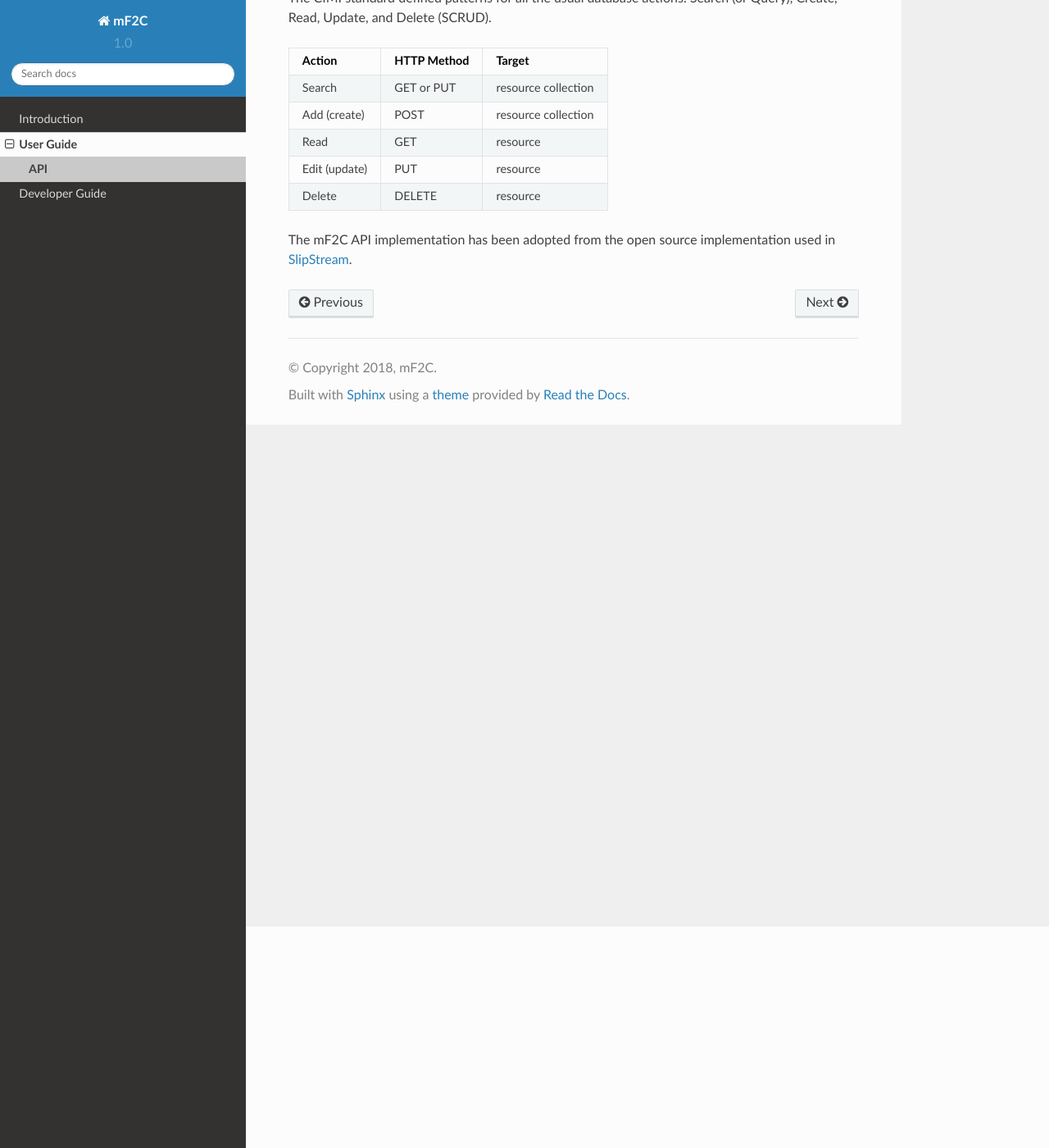
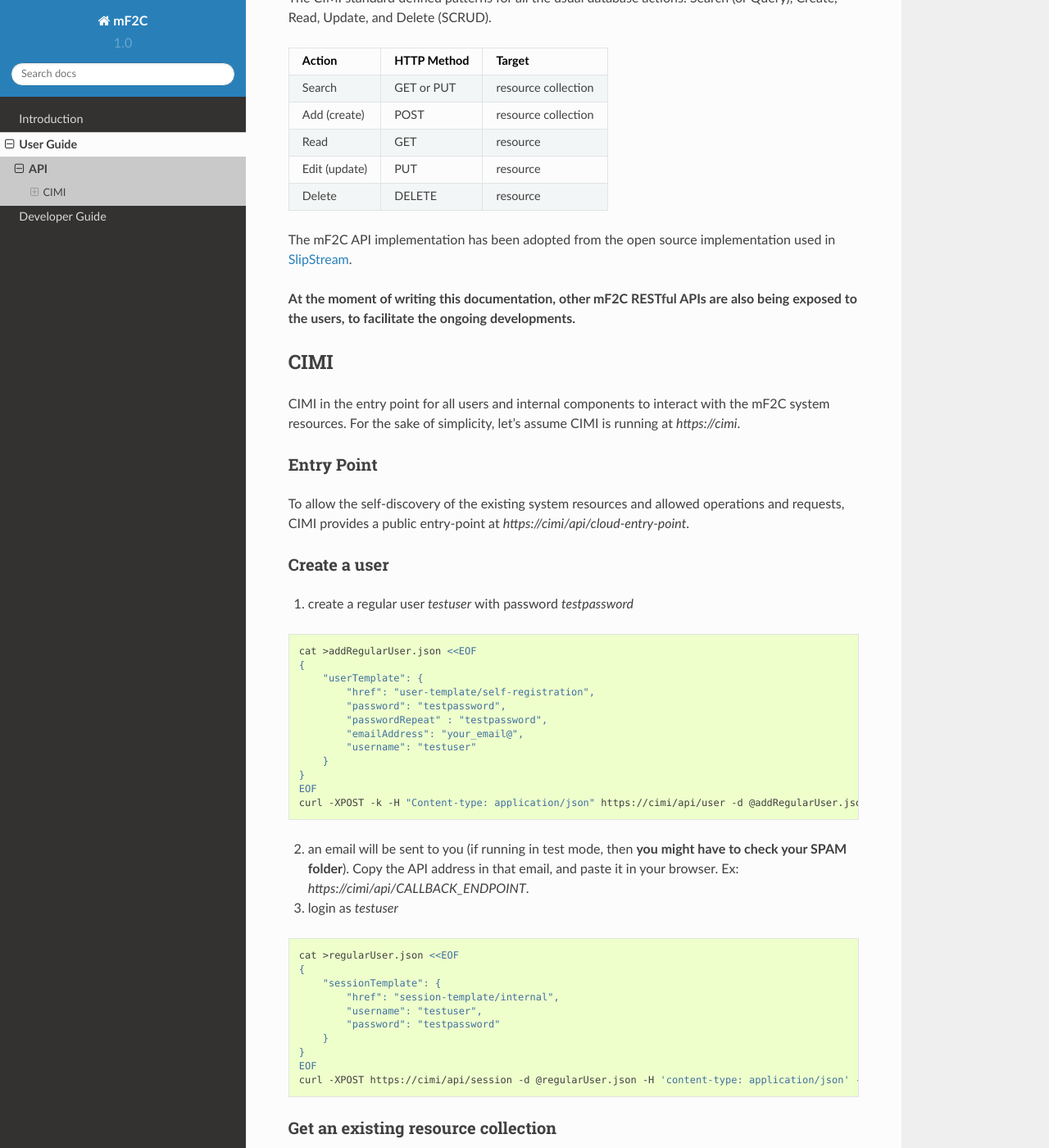
Before and after one commit to mF2C/Documentation, a Sphinx documentation site: the page built from documentation/user_guide/api.rst, in a window 1280 px wide and 1400 px high, scrolled down 270 px. Shown: the whole window at 82% size. Built offline with Sphinx 7.4.7 and the Read the Docs theme 2.0.0, drawn with Linux system fonts in a browser that asks for light colours; some of the changed text lies outside the part shown.

Commit message:
add basic CIMI guide

```diff
--- a/documentation/user_guide/api.rst
+++ b/documentation/user_guide/api.rst
@@ -24,5 +24,92 @@ The CIMI standard defined patterns for all the usual database actions: Search (o
 The mF2C API implementation has been adopted from the open source implementation used in SlipStream_.
 
 
+**At the moment of writing this documentation, other mF2C RESTful APIs are also being exposed to the users,
+to facilitate the ongoing developments.**
+
+CIMI
+----
+
+CIMI in the entry point for all users and internal components to interact with the mF2C system resources.
+For the sake of simplicity, let's assume CIMI is running at *https://cimi*.
+
+Entry Point
+~~~~~~~~~~~
+
+To allow the self-discovery of the existing system resources and allowed operations and requests, CIMI
+provides a public entry-point at *https://cimi/api/cloud-entry-point*.
+
+Create a user
+~~~~~~~~~~~~~
+
+1. create a regular user *testuser* with password *testpassword*
+
+.. code-block:: bash
+
+    cat >addRegularUser.json <<EOF
+    {
+        "userTemplate": {
+            "href": "user-template/self-registration",
+            "password": "testpassword",
+            "passwordRepeat" : "testpassword",
+            "emailAddress": "your_email@",
+            "username": "testuser"
+        }
+    }
+    EOF
+    curl -XPOST -k -H "Content-type: application/json" https://cimi/api/user -d @addRegularUser.json
+
+
+2. an email will be sent to you (if running in test mode, then **you might have to check your SPAM folder**). Copy the API address in that email, and paste it in your browser. Ex: *https://cimi/api/CALLBACK_ENDPOINT*.
+
+3. login as *testuser*
+
+.. code-block:: bash
+
+    cat >regularUser.json <<EOF
+    {
+        "sessionTemplate": {
+            "href": "session-template/internal",
+            "username": "testuser",
+            "password": "testpassword"
+        }
+    }
+    EOF
+    curl -XPOST https://cimi/api/session -d @regularUser.json -H 'content-type: application/json' --cookie-jar ~/cookies -b ~/cookies -sS # use -k if running in test mode
+
+
+Get an existing resource collection
+~~~~~~~~~~~~~~~~~~~~~~~~~~~~~~~~~~~
+
+Let's say we want to get a list of all the events registered in the database (the ones we have access to, and assuming the CIMI resource *events* exists):
+
+.. code-block:: bash
+
+    curl -XGET https://nuv.la/api/event --cookie-jar ~/cookies -b ~/cookies -sS
+
+
+Filter for a specific dataset
+~~~~~~~~~~~~~~~~~~~~~~~~~~~~~
+
+CIMI provides mechanisms to search for data based on a filter. To provided grammar looks like the following:
+
+.. code-block:: bash
+
+    # note that <***> must be replaced
+    curl -XGET 'https://cimi/api/event?$filter=<AttrName>="<Value>"&$filter=<AttrName2><=<Value2>&$orderby=<AttrName3>:desc' --cookie-jar ~/cookies -b ~/cookies -sS
+
+
+Delete a specific resource
+~~~~~~~~~~~~~~~~~~~~~~~~~~
+
+Let's delete our own session:
+
+.. code-block:: bash
+
+    curl -XDELETE https://cimi/api/session/<SessionID> --cookie-jar ~/cookies -b ~/cookies -sS
+
+
+
+
 .. _CIMI: https://www.dmtf.org/sites/default/files/standards/documents/DSP0263_2.0.0.pdf
 .. _SlipStream: http://ssapi.sixsq.com/#cimi-api
```
